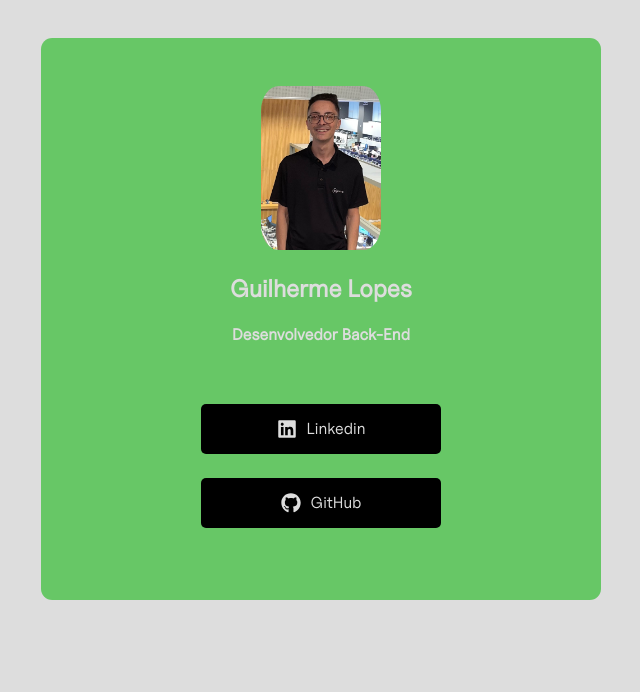
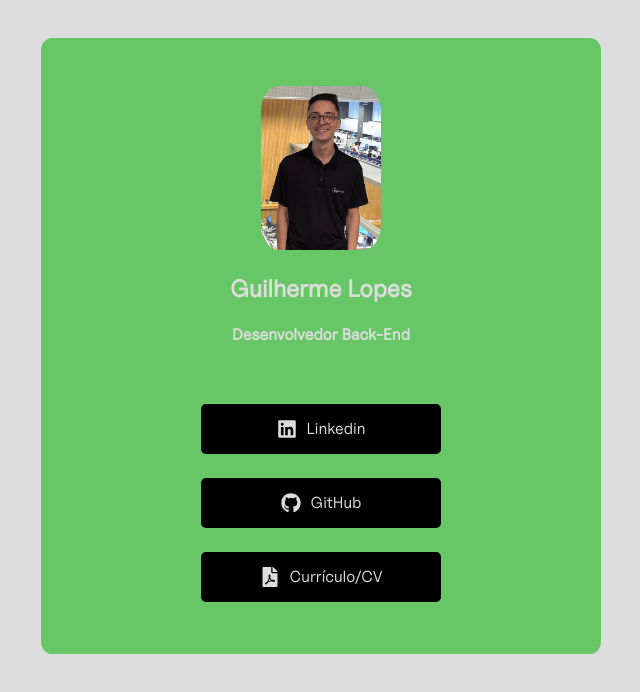
Before and after one commit to guilopes04/my-links, a React (Create React App) app: page / in a window 1280 px wide. Shown: the top 692 px of the page, without its empty margins (319-959 px from the left). Built offline with nearby package versions, Linux system fonts and the light colour scheme; no server answers.

Commit message:
feat: adiciona dois icones, behance e pdf

```diff
--- a/src/components/ButtonLink.tsx
+++ b/src/components/ButtonLink.tsx
@@ -1,12 +1,12 @@
 import React from 'react'
 import styled from 'styled-components'
-import { FaLinkedin, FaGithub } from 'react-icons/fa' // Importe os ícones desejados
+import { FaLinkedin, FaGithub, FaBehance, FaFilePdf } from 'react-icons/fa' // Importe os ícones desejados
 import { IconType } from 'react-icons'
 
 export interface ButtonLinkProps {
   text: string
   link: string
-  icon?: 'linkedin' | 'github' // Adicione um tipo para o ícone
+  icon?: 'linkedin' | 'github' | 'behance' | 'pdf'
 }
 
 const ButtonComponent = styled.a`
@@ -41,6 +41,12 @@ const ButtonLink: React.FC<ButtonLinkProps> = ({ text, link, icon }) => {
     case 'github':
       IconComponent = FaGithub
       break
+    case 'behance':
+      IconComponent = FaBehance
+      break
+    case 'pdf':
+      IconComponent = FaFilePdf
+      break
     default:
       break
   }
--- a/src/pages/MyLinks.tsx
+++ b/src/pages/MyLinks.tsx
@@ -23,6 +23,11 @@ const user: User = {
       text: 'GitHub',
       link: 'https://github.com/guilopes04',
       icon: 'github'
+    },
+    {
+      text: 'Currículo/CV',
+      link: 'https://github.com/guilopes04',
+      icon: 'pdf'
     }
   ]
 }
```
